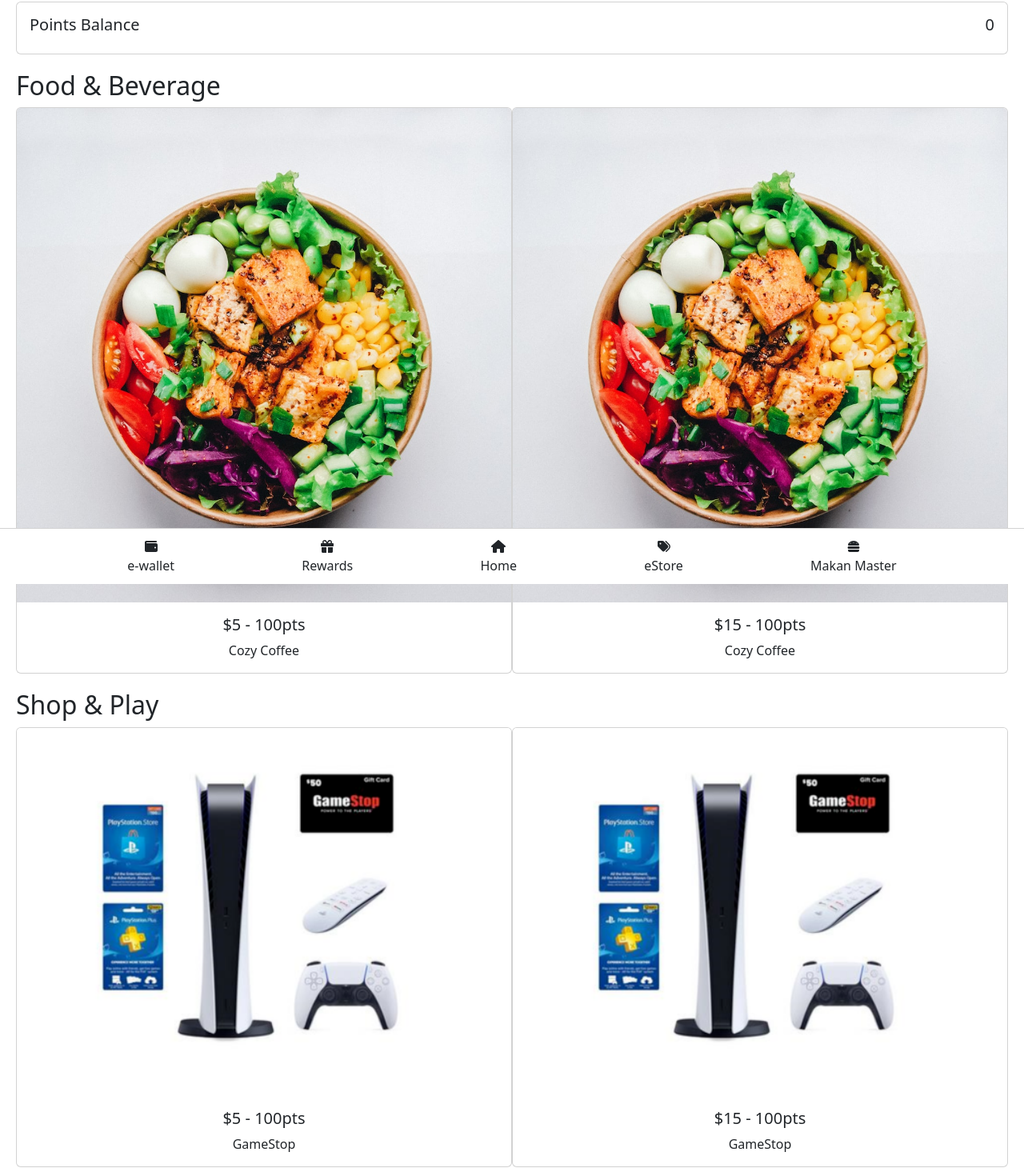
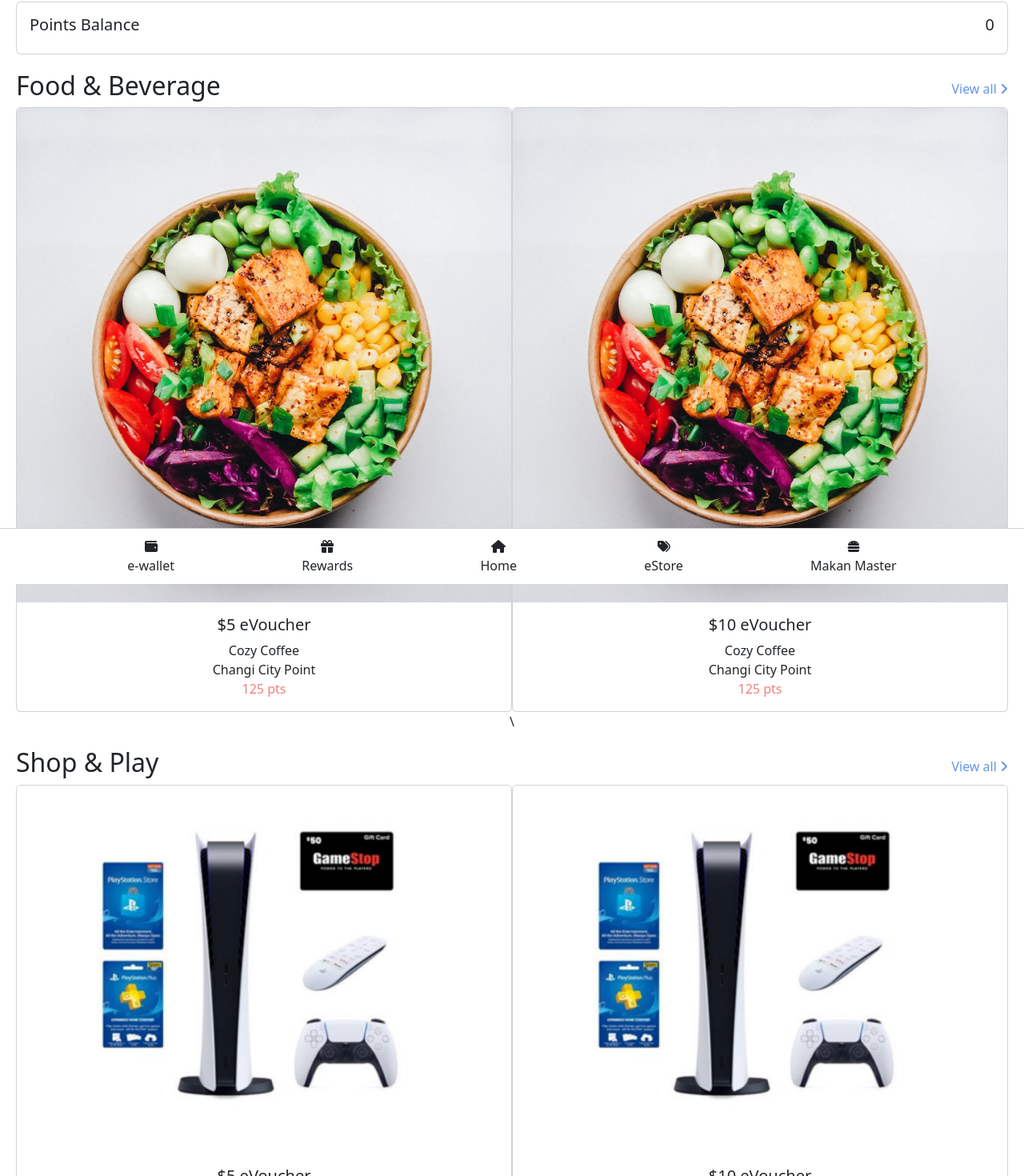
Before and after one commit to irineonyx/react-loyalty, a React (Create React App) app: page / in a window 1280 px wide. Shown: the part 70-1540 px from the top of the page at 80% size. Built offline with nearby package versions, Linux system fonts and the light colour scheme.

Commit message:
Fix fetching json file

```diff
--- a/src/App.css
+++ b/src/App.css
@@ -6,9 +6,22 @@
   padding-right: 20px;
   margin-bottom: 100px;
 }
+.voucherGroup{
+  margin-top: 20px;
+}
+.categoryWrapper{
+  display: flex;
+  align-items: center;
+  justify-content: space-between;
+}
 .categoryName{
-  margin-top: 20px;
   text-align: left;
+}
+.categoryViewAll{
+  color: cornflowerblue;
+}
+.points{
+  color: lightcoral;
 }
 footer{
   position: fixed;
--- a/src/App.js
+++ b/src/App.js
@@ -10,7 +10,7 @@
 import Offcanvas from 'react-bootstrap/Offcanvas';
 import Stack from 'react-bootstrap/Stack';
 import { FontAwesomeIcon } from '@fortawesome/react-fontawesome'
-import { faHome,faGift,faHamburger,faTags,faWallet } from '@fortawesome/free-solid-svg-icons'
+import { faAngleRight } from '@fortawesome/free-solid-svg-icons'
 import Slider from "react-slick";
 import voucherData from './voucherdata.json';
 
@@ -28,8 +28,6 @@
     slidesToShow: 2,
     slidesToScroll: 1
   };
-
-  console.log(voucherData)
 
   return (
     <>
@@ -86,106 +84,42 @@
           </Card.Body>
         </Card>
 
-        <div>
-        <h2 className="categoryName">Food & Beverage</h2>
+        {
+        voucherData.map((item,index) =>
+          (
+            <div className="voucherGroup" key="{index}">
+              <div className="categoryWrapper">
+                <h2 className="categoryName">{item['category']}</h2>
+                <div className='categoryViewAll'>View all <FontAwesomeIcon icon={faAngleRight} /></div>
+              </div>
+
               <Slider {...sliderSettings}>
-          <div>
+              {
+              item['items'].map((placeDetail,index2) =>
+                (
+                <div key="{index2}">
                   <Card className="categoryCard">
-              <Card.Img variant="top" src='/images/food.jpeg' />
+                    <Card.Img variant="top" src={placeDetail["image"]} />
                     <Card.Body>
-                <Card.Title>$5 - 100pts</Card.Title>
+                      <Card.Title>${placeDetail['amount']} eVoucher</Card.Title>
                       <Card.Text>
-                  Cozy Coffee
+                        <div>{placeDetail['name']}</div>
+                        <div>{placeDetail['location']}</div>
+                        <div className="points">{placeDetail['points']} pts</div>
                       </Card.Text>
                     </Card.Body>
                   </Card>
                 </div>
-          <div>
-            <Card className="categoryCard">
-              <Card.Img variant="top" src='/images/food.jpeg' />
-              <Card.Body>
-                <Card.Title>$15 - 100pts</Card.Title>
-                <Card.Text>
-                  Cozy Coffee
-                </Card.Text>
-              </Card.Body>
-            </Card>
+                )
+              )
+              }
+              </Slider>\
             </div>
-          <div>
-            <Card className="categoryCard">
-              <Card.Img variant="top" src='/images/food.jpeg' />
-              <Card.Body>
-                <Card.Title>$10 - 100pts</Card.Title>
-                <Card.Text>
-                  Cozy Coffee
-                </Card.Text>
-              </Card.Body>
-            </Card>
-          </div>
-          <div>
-            <Card className="categoryCard">
-              <Card.Img variant="top" src='/images/food.jpeg' />
-              <Card.Body>
-                <Card.Title>$12 - 100pts</Card.Title>
-                <Card.Text>
-                  Cozy Coffee
-                </Card.Text>
-              </Card.Body>
-            </Card>
-          </div>
-        </Slider>
-      </div>
+          )
+          )}
 
-      <div>
-        <h2 className="categoryName">Shop & Play</h2>
-        <Slider {...sliderSettings}>
-          <div>
-            <Card className="categoryCard">
-              <Card.Img variant="top" src='/images/ps.png' />
-              <Card.Body>
-                <Card.Title>$5 - 100pts</Card.Title>
-                <Card.Text>
-                  GameStop
-                </Card.Text>
-              </Card.Body>
-            </Card>
-          </div>
-          <div>
-            <Card className="categoryCard">
-              <Card.Img variant="top" src='/images/ps.png' />
-              <Card.Body>
-                <Card.Title>$15 - 100pts</Card.Title>
-                <Card.Text>
-                  GameStop
-                </Card.Text>
-              </Card.Body>
-            </Card>
-          </div>
-          <div>
-            <Card className="categoryCard">
-              <Card.Img variant="top" src='/images/ps.png' />
-              <Card.Body>
-                <Card.Title>$10 - 100pts</Card.Title>
-                <Card.Text>
-                  GameStop
-                </Card.Text>
-              </Card.Body>
-            </Card>
-          </div>
-          <div>
-            <Card className="categoryCard">
-              <Card.Img variant="top" src='/images/ps.png' />
-              <Card.Body>
-                <Card.Title>$12 - 100pts</Card.Title>
-                <Card.Text>
-                  GameStop
-                </Card.Text>
-              </Card.Body>
-            </Card>
-          </div>
-        </Slider>
-      </div>
-      </div>
+
+      </div> {/* end appBody */}
 
 
       <AppNavbar/>
```
Lines whose indentation alone changed are shown as unchanged.
